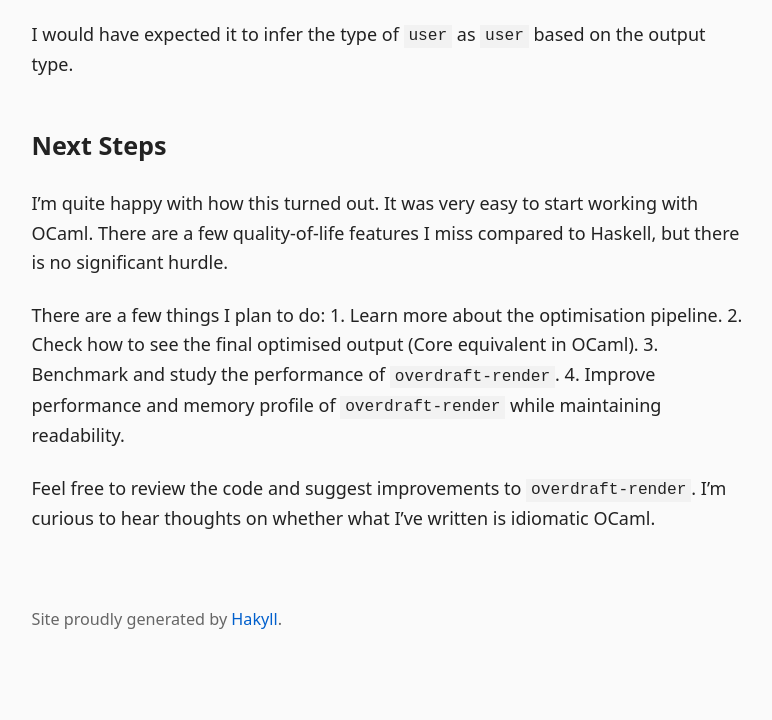
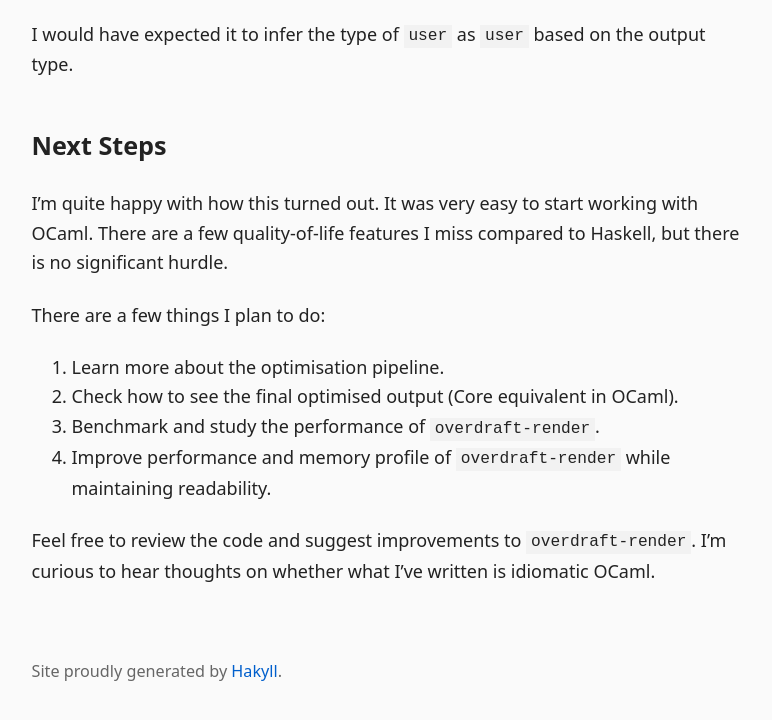
Before and after one commit to adithyaov/adithyaov, a plain HTML site: page docs/posts/My Experience Building an Overdraft Projection Tool in OCaml.html in a window 1280 px wide. Shown: the part 11186-11906 px from the top of the page, without its empty margins (253-1025 px from the left). Drawn offline with Linux system fonts and the light colour scheme.

Commit message:
Regenerate the Website

```diff
--- a/docs/posts/My Experience Building an Overdraft Projection Tool in OCaml.html
+++ b/docs/posts/My Experience Building an Overdraft Projection Tool in OCaml.html
@@ -318,11 +318,13 @@
 <p>I would have expected it to infer the type of <code>user</code> as <code>user</code> based on the output type.</p>
 <h2 id="next-steps">Next Steps</h2>
 <p>I’m quite happy with how this turned out. It was very easy to start working with OCaml. There are a few quality-of-life features I miss compared to Haskell, but there is no significant hurdle.</p>
-<p>There are a few things I plan to do:
-1. Learn more about the optimisation pipeline.
-2. Check how to see the final optimised output (Core equivalent in OCaml).
-3. Benchmark and study the performance of <code>overdraft-render</code>.
-4. Improve performance and memory profile of <code>overdraft-render</code> while maintaining readability.</p>
+<p>There are a few things I plan to do:</p>
+<ol type="1">
+<li>Learn more about the optimisation pipeline.</li>
+<li>Check how to see the final optimised output (Core equivalent in OCaml).</li>
+<li>Benchmark and study the performance of <code>overdraft-render</code>.</li>
+<li>Improve performance and memory profile of <code>overdraft-render</code> while maintaining readability.</li>
+</ol>
 <p>Feel free to review the code and suggest improvements to <code>overdraft-render</code>. I’m curious to hear thoughts on whether what I’ve written is idiomatic OCaml.</p>
     </div>
 
```
